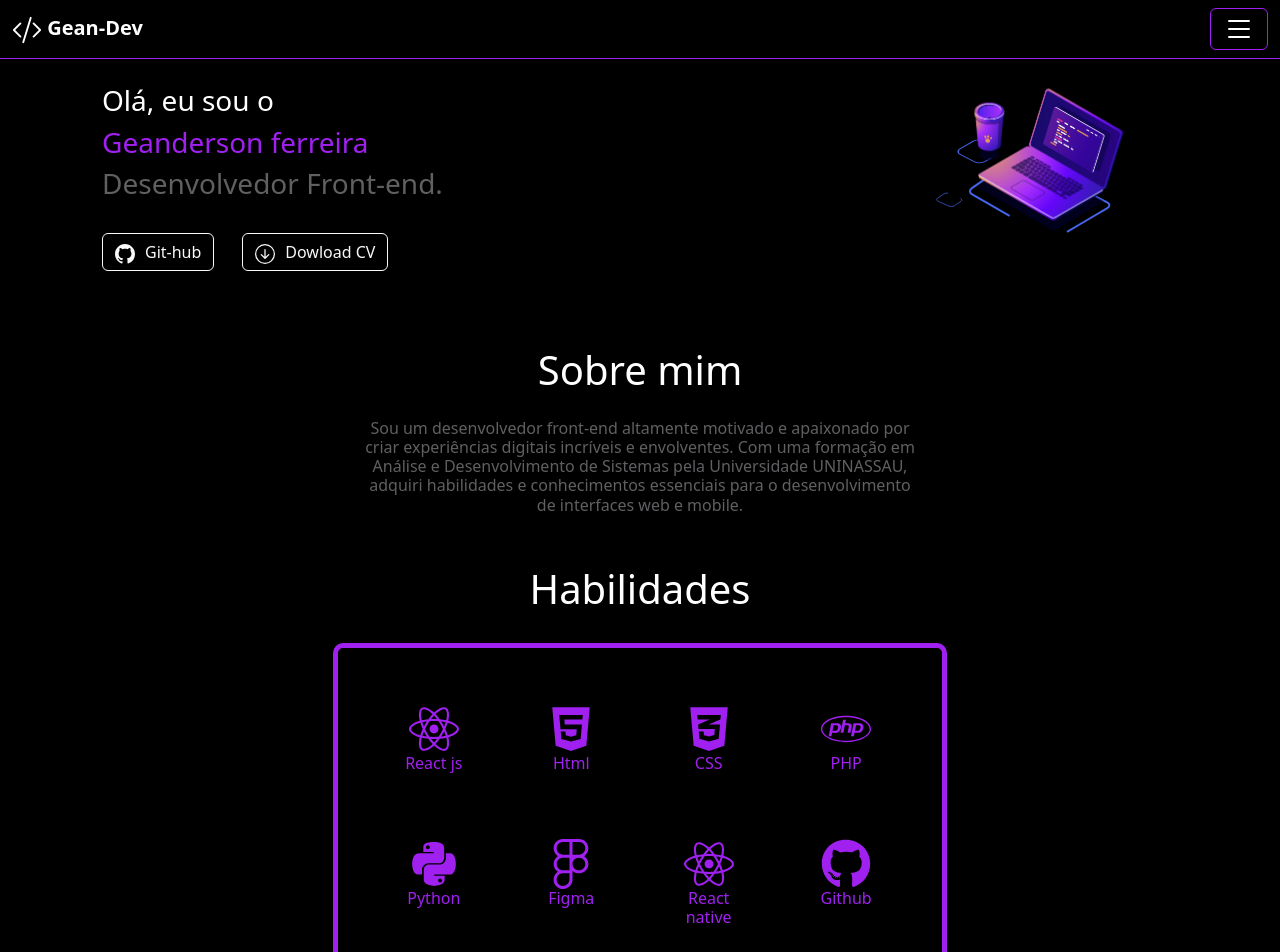
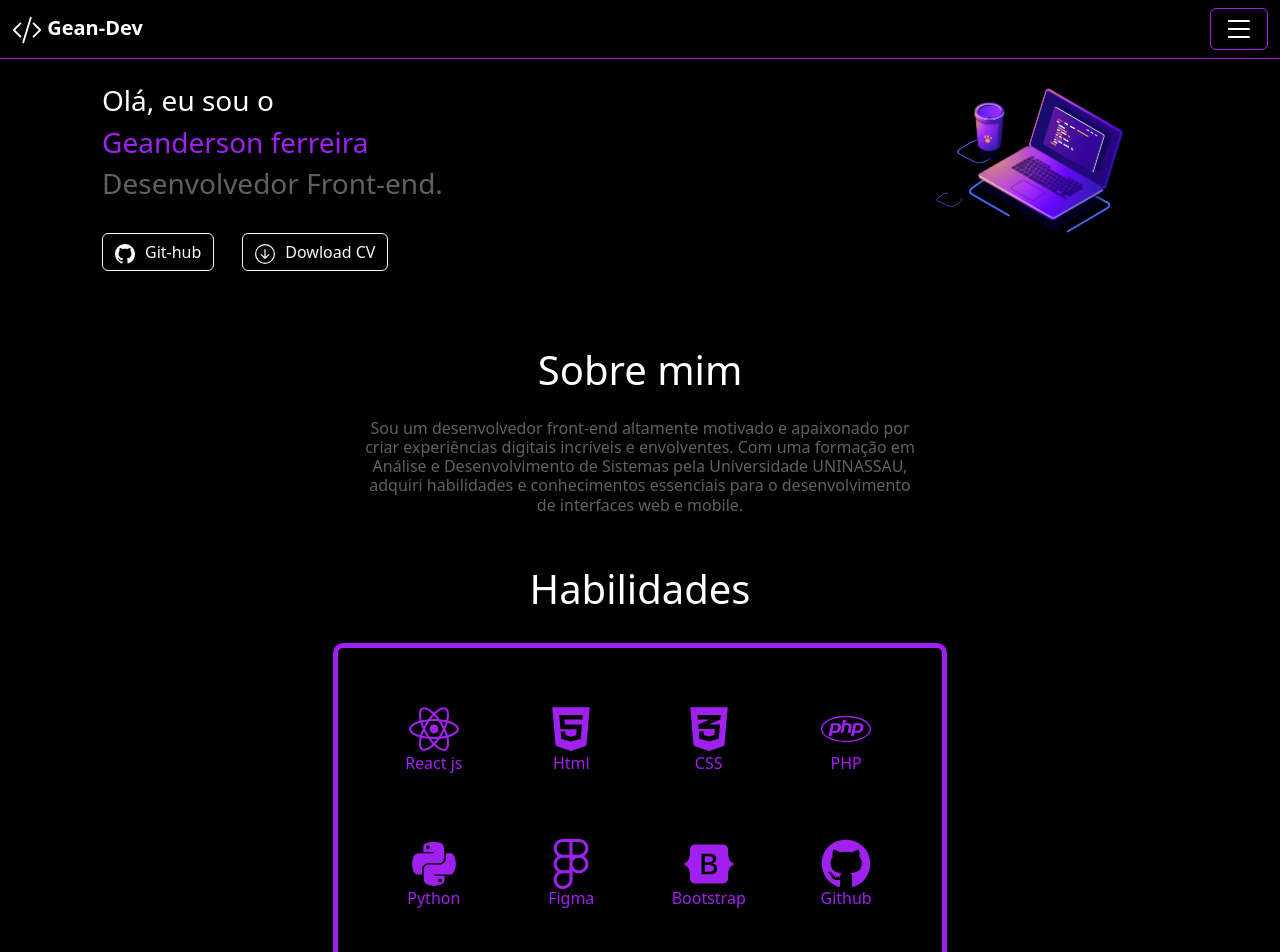
Before and after one commit to geanderson-062/Portfolio_geanderson, a React (Create React App) app: page / in a window 1280 px wide. Shown: the top 952 px of the page. Built offline with nearby package versions, Linux system fonts and the light colour scheme.

Commit message:
Update Section_habilidades.js

```diff
--- a/src/components/Section_habilidades.js
+++ b/src/components/Section_habilidades.js
@@ -6,6 +6,7 @@ import {
   FaPython,
   FaFigma,
   FaGithub,
+  FaBootstrap,
 } from "react-icons/fa";
 
 import React, { useEffect } from "react";
@@ -124,8 +125,8 @@ function SkillIcons() {
             style={{ backgroundColor: "#000" }}
           >
             <div className="card-body text-center">
-              <FaReact color="#A020F0" style={{ width: 50, height: 50 }} />
-              <h6 className="fs-6 corTitulo3">React native</h6>
+              <FaBootstrap color="#A020F0" style={{ width: 50, height: 50 }} />
+              <h6 className="fs-6 corTitulo3">Bootstrap</h6>
             </div>
           </div>
         </div>
```
